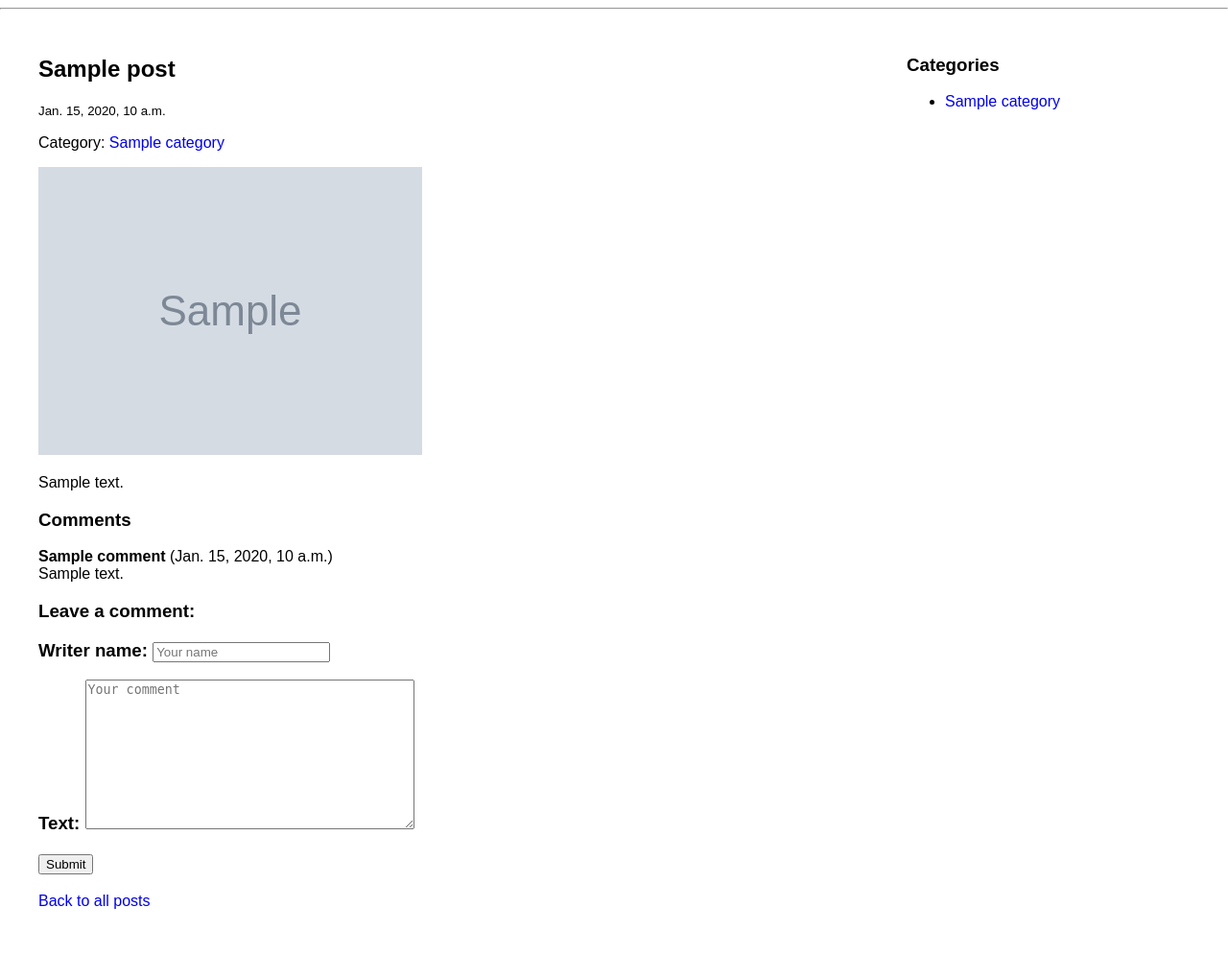
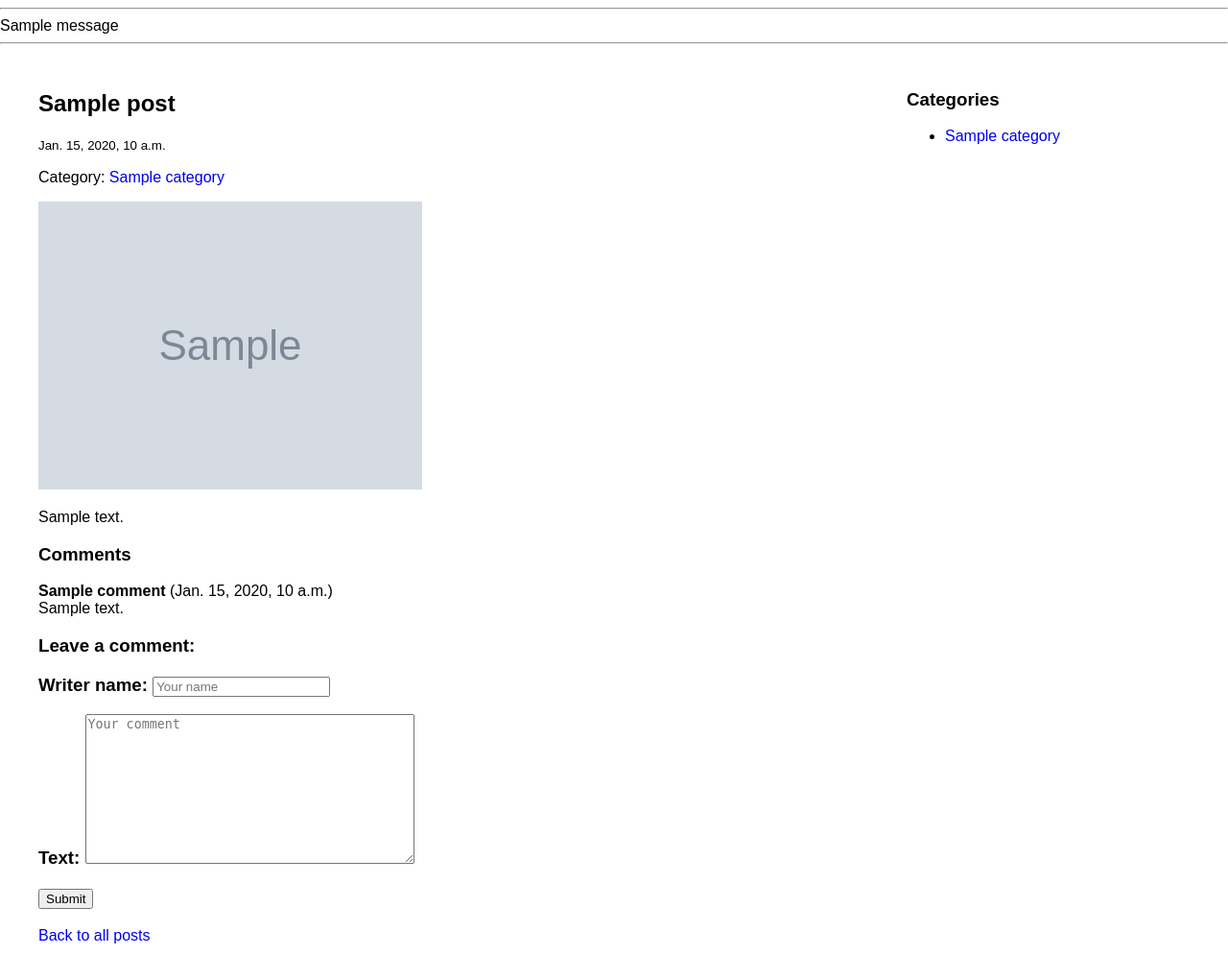
Before and after one commit to mr-hemin/blog_site, a Django app: a page that uses myblog/blog/templates/blog/base.html in a window 1280 px wide. Shown: the part 39-1059 px from the top of the page at 96% size. Before the commit the page ends 986 px from the top, so only its background shows below. Run offline with Django 5.2, Linux system fonts and the light colour scheme; tables that the repository leaves empty hold one stand-in row (values such as "Sample post"); grey boxes marked "Sample" are stand-in pictures; one stand-in notice (Sample message) is shown.

Commit message:
Add success message after submit comment

```diff
--- a/myblog/blog/templates/blog/base.html
+++ b/myblog/blog/templates/blog/base.html
@@ -29,6 +29,7 @@
   </style>
 </head>
 <body>
+
 <nav>
   <a href="{% url 'blog_index' %}">Home</a>
     <form method="get" action="{% url 'blog_index' %}">
@@ -40,12 +41,24 @@
 
 <hr>
 
+
+<div>
+    {% for message in messages %}
+        <div class="alter alter-success">{{ message }}</div>
+    {% endfor %}
+</div>
+
+<hr>
+
 <div class="container">
 
     <div class="main">
       {% block content %}
       {% endblock %}
     </div>
+
+
+
 
     <div class="sidebar">
       {% load blog_tags %}
--- a/myblog/blog/views.py
+++ b/myblog/blog/views.py
@@ -1,5 +1,5 @@
+from django.contrib import messages
 from django.shortcuts import render, get_object_or_404, redirect
-
 from .forms import CommentForm
 from .models import Post, Category
 from django.db.models import Q
@@ -33,6 +33,7 @@ def post_detail(request, slug):
             comment = form.save(commit=False)
             comment.post = post
             comment.save()
+            messages.success(request, "Your comment has been submitted successfully")
             return redirect('post_detail', slug=post.slug)
 
     form = CommentForm()
```
